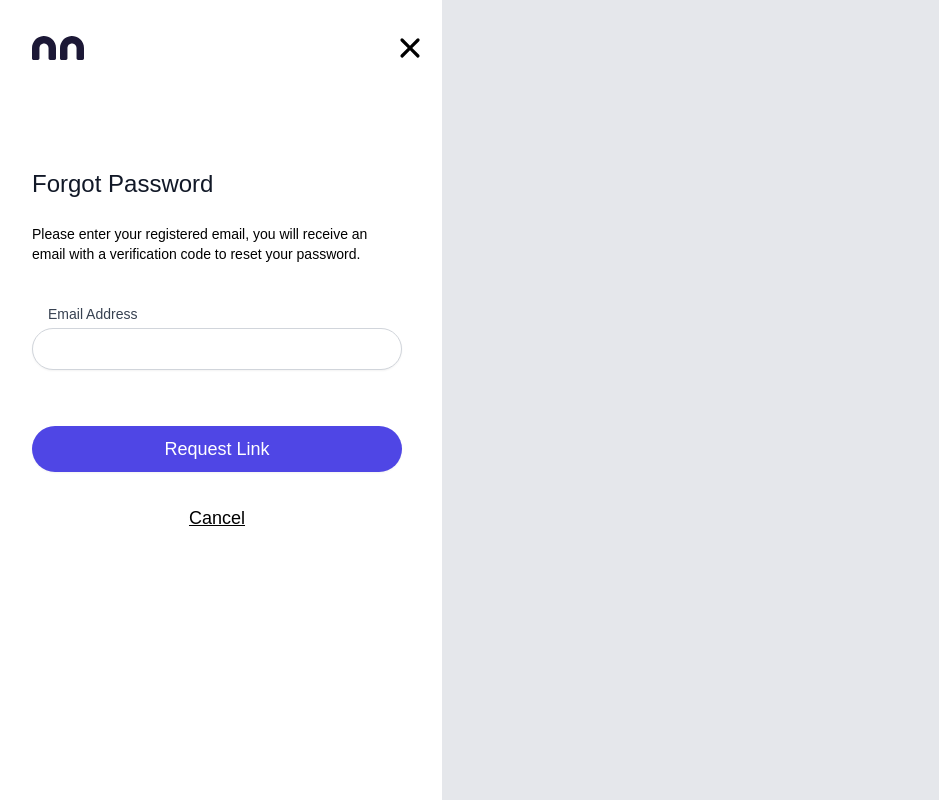
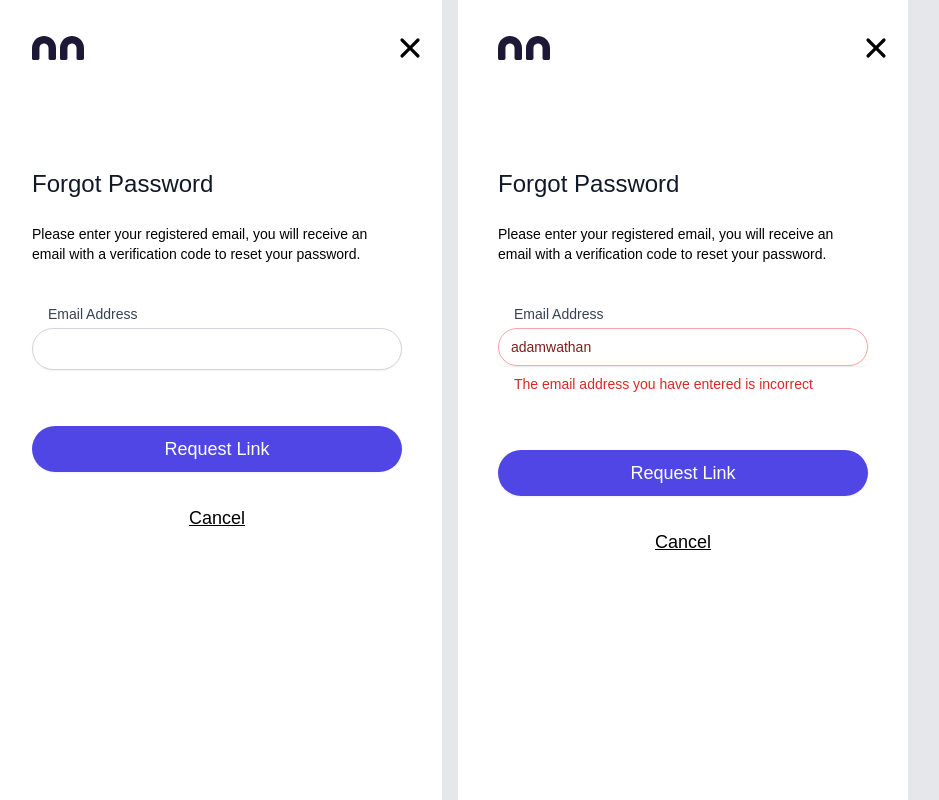
Before and after one commit to andres-codigo/nanny-nina, a Vue app: page /forgot-password in a window 1280 px wide. Shown: the whole page, without its empty margins (8-947 px from the left). Built offline with nearby package versions, Linux system fonts and the light colour scheme.

Commit message:
[vue] Forgot password > Input Error Validation page created/slides folder changed to pages/ container component updated

```diff
--- a/src/pages/forgot-password/ForgotPasswordContainer.vue
+++ b/src/pages/forgot-password/ForgotPasswordContainer.vue
@@ -1,9 +1,11 @@
 <script setup>
-import ForgotPasswordSlideOne from './slides/ForgotPasswordSlideOne.vue'
+import ForgotPassword01 from './pages/ForgotPassword01.vue'
+import ForgotPasswordError02 from './pages/ForgotPasswordError02.vue'
 </script>
 
 <template>
 	<div class="flex flex-wrap gap-y-6 sm:gap-x-4 bg-gray-200 w-screen h-screen">
-		<ForgotPasswordSlideOne class="max-w-450-for-dev-not-prod" />
+		<ForgotPassword01 class="max-w-450-for-dev-not-prod" />
+		<ForgotPasswordError02 class="max-w-450-for-dev-not-prod" />
 	</div>
 </template>
--- /dev/null
+++ b/src/pages/forgot-password/pages/ForgotPasswordError02.vue
@@ -0,0 +1,53 @@
+<script setup>
+import Header from '../../../components/header/Header.vue'
+import HeaderSizeTwo from '../../../components/common/HeaderSizeTwo.vue'
+import ParagraphForHeader from '../../../components/common/ParagraphForHeader.vue'
+import ButtonPrimary from '../../../components/buttons/ButtonPrimary.vue'
+import ButtonGhost from '../../../components/buttons/ButtonGhost.vue'
+import InputField from '../../../components/form/inputs/InputField.vue'
+</script>
+
+<template>
+	<div class="bg-white">
+		<Header />
+		<main>
+			<div class="min-h-full flex flex-col justify-center py-12 mx-10 mt-8">
+				<HeaderSizeTwo text="Forgot Password" />
+				<ParagraphForHeader text="Please enter your registered email, you will receive an email with a verification code to reset your password." />
+				<form action="#" method="POST">
+					<div class="m-0">
+						<label for="email" class="block text-sm font-light text-gray-700 pl-4">Email Address</label>
+						<div class="mt-1 relative rounded-md shadow-sm">
+							<input
+								type="email"
+								name="email"
+								id="email"
+								class="
+									appearance-none block w-full
+									px-3 py-2
+									border border-red-300 text-red-900 rounded-full shadow-sm
+									placeholder-red-300
+									focus:outline-none focus:ring-red-500 focus:border-red-500 sm:text-sm"
+								placeholder="you@example.com"
+								value="adamwathan"
+								aria-invalid="true"
+								aria-describedby="email-error"
+							>
+						</div>
+						<p class="mt-2 text-sm text-red-600 pl-4" id="email-error">The email address you have entered is incorrect</p>
+					</div>
+
+					<div class="mt-14">
+						<div class="my-6">
+							<ButtonPrimary text="Request Link" />
+						</div>
+
+						<div class="flex items-center justify-center">
+							<ButtonGhost text="Cancel" />
+						</div>
+					</div>
+				</form>
+			</div>
+		</main>
+	</div>
+</template>
```
Also changed, not shown: src/pages/forgot-password/pages/ForgotPassword01.vue (renamed from src/pages/forgot-password/slides/ForgotPasswordSlideOne.vue).
